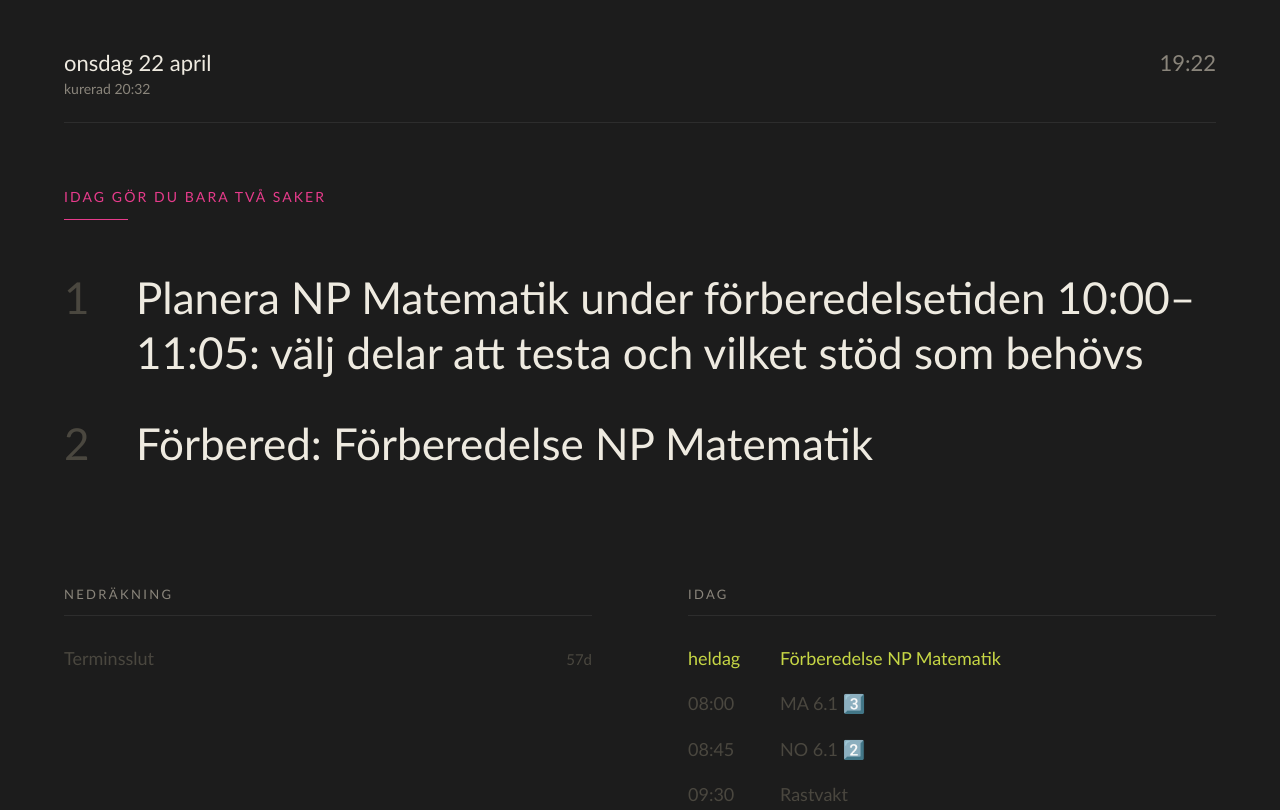
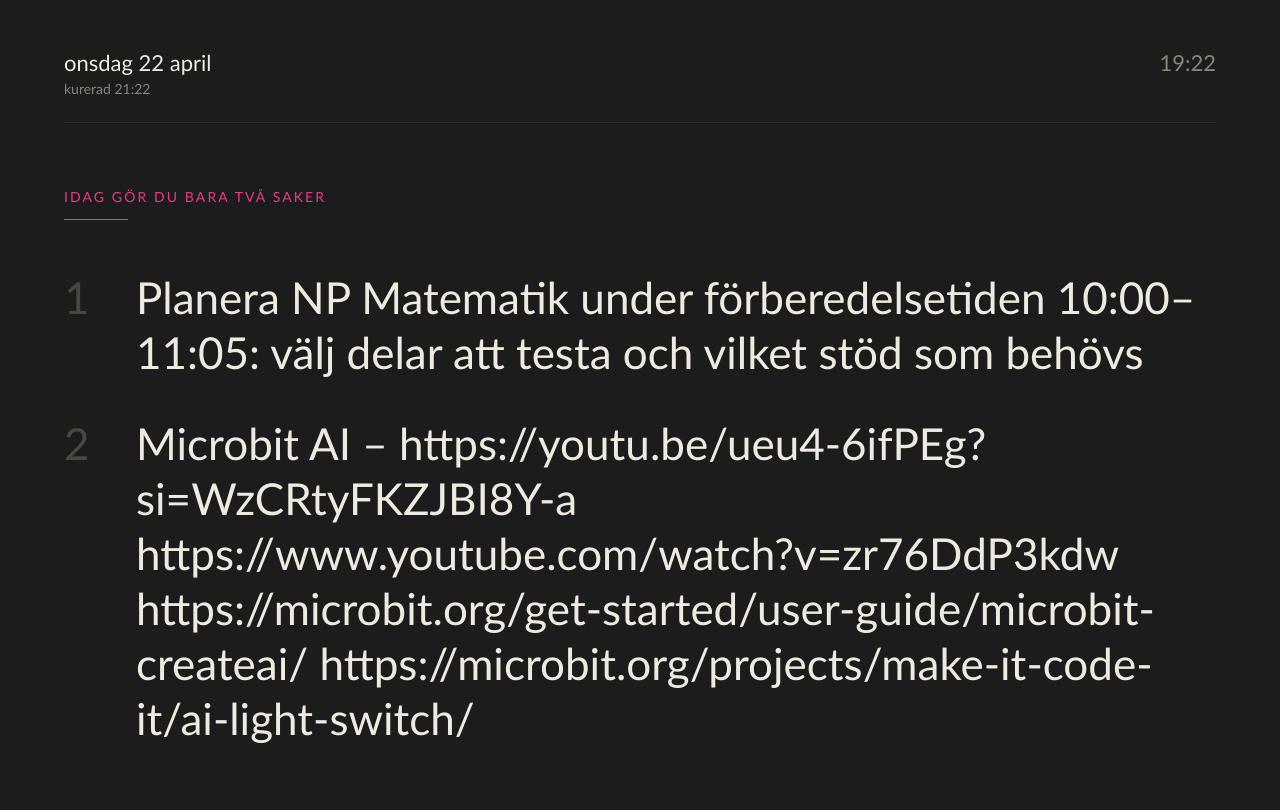
Before and after one commit to ximonse/fp560, a website: page index.html in a window 1280 px wide. Shown: the top 810 px of the page. Drawn offline with Linux system fonts and the light colour scheme.

Commit message:
Morgonsida 2026-04-22 19:22

```diff
--- a/index.html
+++ b/index.html
@@ -102,14 +102,14 @@
 <header>
   <div>
     <div class="date">onsdag 22 april</div>
-    <div class="meta">kurerad 20:32</div>
+    <div class="meta">kurerad 21:22</div>
   </div>
   <div id="clock"></div>
 </header>
 
 <section class="two-todo">
   <div class="label">idag gör du bara två saker</div>
-  <ol><li><a href="https://tasks.google.com/tasks/all" target="_blank" rel="noopener">Planera NP Matematik under förberedelsetiden 10:00–11:05: välj delar att testa och vilket stöd som behövs</a></li><li><a href="https://tasks.google.com/tasks/all" target="_blank" rel="noopener">Förbered: Förberedelse NP Matematik</a></li></ol>
+  <ol><li><a href="https://tasks.google.com/tasks/all" target="_blank" rel="noopener">Planera NP Matematik under förberedelsetiden 10:00–11:05: välj delar att testa och vilket stöd som behövs</a></li><li><a href="https://tasks.google.com/tasks/all" target="_blank" rel="noopener">Microbit AI – https://youtu.be/ueu4-6ifPEg?si=WzCRtyFKZJBI8Y-a https://www.youtube.com/watch?v=zr76DdP3kdw https://microbit.org/get-started/user-guide/microbit-createai/ https://microbit.org/projects/make-it-code-it/ai-light-switch/ </a></li></ol>
 </section>
 
 <div class="grid">
```
